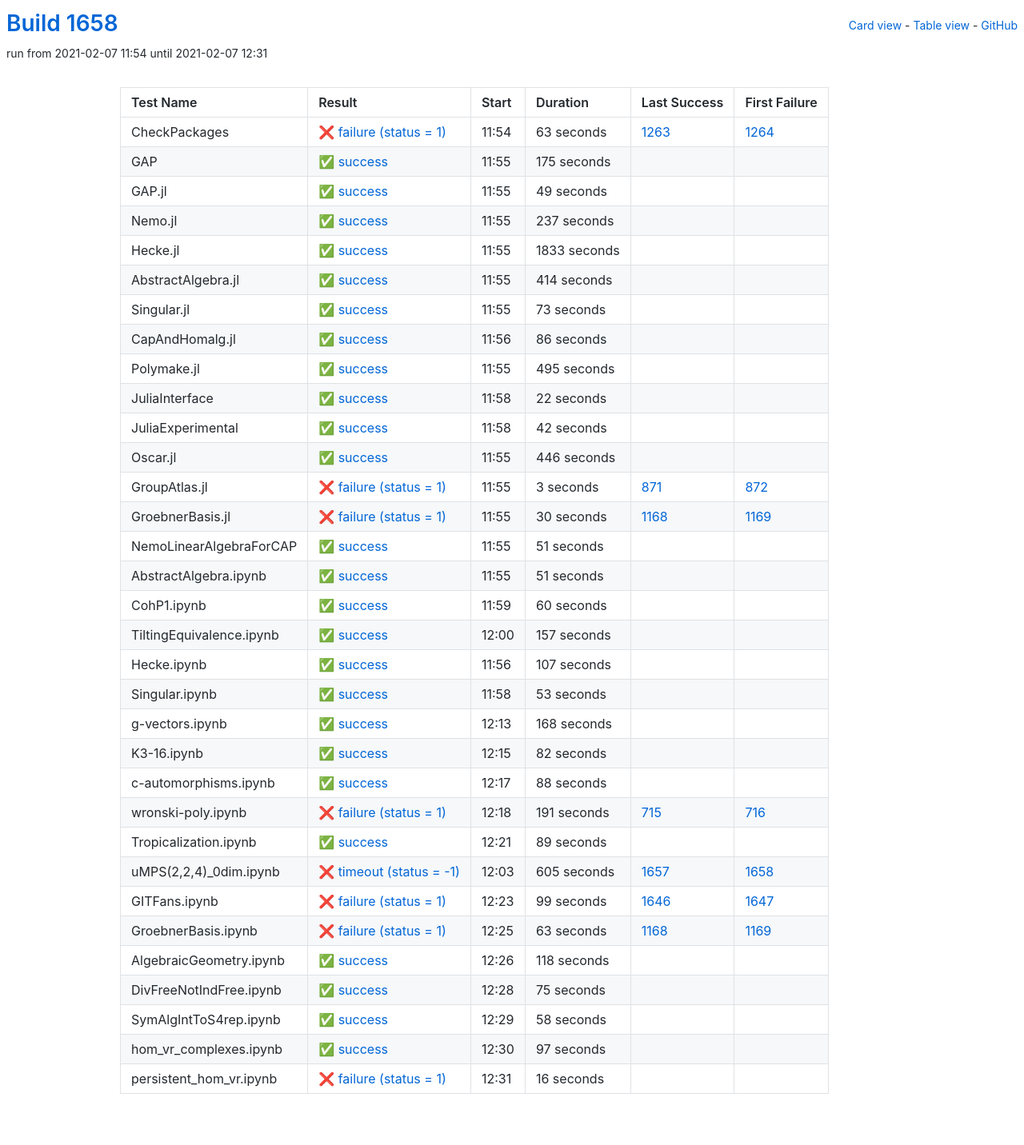
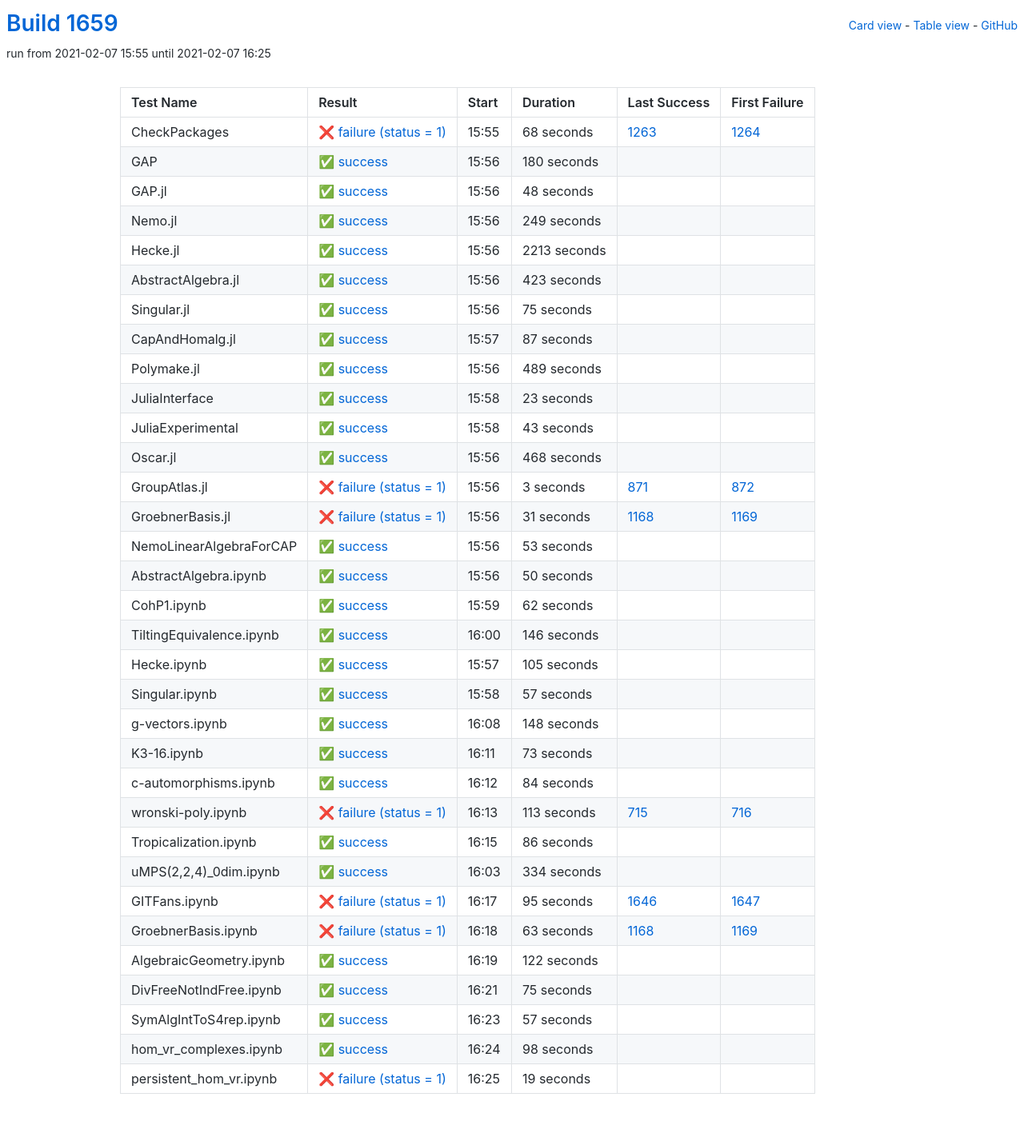
Before and after one commit to oscar-system/oscar-ci-status-stable, a Jekyll site: the page built from table.html, in a window 1280 px wide. Shown: the whole page at 80% size. Built offline with Jekyll 4.4.1, drawn with Linux system fonts in a browser that asks for light colours.

Commit message:
Build #1659

```diff
--- a/_data/ci.yml
+++ b/_data/ci.yml
@@ -1,6 +1,6 @@
 ---
-build: 1658
-build_url: https://oscarci.mathematik.uni-kl.de/job/oscar-stable/1658/
+build: 1659
+build_url: https://oscarci.mathematik.uni-kl.de/job/oscar-stable/1659/
 job: oscar-stable
 organization: oscar-system
 repo: oscar-ci-status-stable
@@ -8,152 +8,152 @@ repourl: https://github.com/oscar-system/oscar-ci-status-stable
 tests:
 - name: CheckPackages
   id: checkpackages
-  log: https://oscarci.mathematik.uni-kl.de/job/oscar-stable/1658/artifact/logs/build-1658/CheckPackages.log
-  start: 2021-02-07 11:54
+  log: https://oscarci.mathematik.uni-kl.de/job/oscar-stable/1659/artifact/logs/build-1659/CheckPackages.log
+  start: 2021-02-07 15:55
   success: false
   exitcode: 1
   status: failure
-  duration: 63
+  duration: 68
   last_success: 1263
   last_success_url: https://oscarci.mathematik.uni-kl.de/job/oscar-stable/1263/
   first_failure: 1264
   first_failure_url: https://oscarci.mathematik.uni-kl.de/job/oscar-stable/1264/
 - name: GAP
   id: gap
-  log: https://oscarci.mathematik.uni-kl.de/job/oscar-stable/1658/artifact/logs/build-1658/GAP.log
-  start: 2021-02-07 11:55
+  log: https://oscarci.mathematik.uni-kl.de/job/oscar-stable/1659/artifact/logs/build-1659/GAP.log
+  start: 2021-02-07 15:56
   success: true
   exitcode: 0
   status: success
-  duration: 175
+  duration: 180
   last_success: false
   last_success_url:
   first_failure: false
   first_failure_url:
 - name: GAP.jl
   id: gap-jl
-  log: https://oscarci.mathematik.uni-kl.de/job/oscar-stable/1658/artifact/logs/build-1658/GAP.jl.log
-  start: 2021-02-07 11:55
+  log: https://oscarci.mathematik.uni-kl.de/job/oscar-stable/1659/artifact/logs/build-1659/GAP.jl.log
+  start: 2021-02-07 15:56
   success: true
   exitcode: 0
   status: success
-  duration: 49
+  duration: 48
   last_success: false
   last_success_url:
   first_failure: false
   first_failure_url:
 - name: Nemo.jl
   id: nemo-jl
-  log: https://oscarci.mathematik.uni-kl.de/job/oscar-stable/1658/artifact/logs/build-1658/Nemo.jl.log
-  start: 2021-02-07 11:55
+  log: https://oscarci.mathematik.uni-kl.de/job/oscar-stable/1659/artifact/logs/build-1659/Nemo.jl.log
+  start: 2021-02-07 15:56
   success: true
   exitcode: 0
   status: success
-  duration: 237
+  duration: 249
   last_success: false
   last_success_url:
   first_failure: false
   first_failure_url:
 - name: Hecke.jl
   id: hecke-jl
-  log: https://oscarci.mathematik.uni-kl.de/job/oscar-stable/1658/artifact/logs/build-1658/Hecke.jl.log
-  start: 2021-02-07 11:55
+  log: https://oscarci.mathematik.uni-kl.de/job/oscar-stable/1659/artifact/logs/build-1659/Hecke.jl.log
+  start: 2021-02-07 15:56
   success: true
   exitcode: 0
   status: success
-  duration: 1833
+  duration: 2213
   last_success: false
   last_success_url:
   first_failure: false
   first_failure_url:
 - name: AbstractAlgebra.jl
   id: abstractalgebra-jl
-  log: https://oscarci.mathematik.uni-kl.de/job/oscar-stable/1658/artifact/logs/build-1658/AbstractAlgebra.jl.log
-  start: 2021-02-07 11:55
+  log: https://oscarci.mathematik.uni-kl.de/job/oscar-stable/1659/artifact/logs/build-1659/AbstractAlgebra.jl.log
+  start: 2021-02-07 15:56
   success: true
   exitcode: 0
   status: success
-  duration: 414
+  duration: 423
   last_success: false
   last_success_url:
   first_failure: false
   first_failure_url:
 - name: Singular.jl
   id: singular-jl
-  log: https://oscarci.mathematik.uni-kl.de/job/oscar-stable/1658/artifact/logs/build-1658/Singular.jl.log
-  start: 2021-02-07 11:55
+  log: https://oscarci.mathematik.uni-kl.de/job/oscar-stable/1659/artifact/logs/build-1659/Singular.jl.log
+  start: 2021-02-07 15:56
   success: true
   exitcode: 0
   status: success
-  duration: 73
+  duration: 75
   last_success: false
   last_success_url:
   first_failure: false
   first_failure_url:
 - name: CapAndHomalg.jl
   id: capandhomalg-jl
-  log: https://oscarci.mathematik.uni-kl.de/job/oscar-stable/1658/artifact/logs/build-1658/CapAndHomalg.jl.log
-  start: 2021-02-07 11:56
+  log: https://oscarci.mathematik.uni-kl.de/job/oscar-stable/1659/artifact/logs/build-1659/CapAndHomalg.jl.log
+  start: 2021-02-07 15:57
   success: true
   exitcode: 0
   status: success
-  duration: 86
+  duration: 87
   last_success: false
   last_success_url:
   first_failure: false
   first_failure_url:
 - name: Polymake.jl
   id: polymake-jl
-  log: https://oscarci.mathematik.uni-kl.de/job/oscar-stable/1658/artifact/logs/build-1658/Polymake.jl.log
-  start: 2021-02-07 11:55
+  log: https://oscarci.mathematik.uni-kl.de/job/oscar-stable/1659/artifact/logs/build-1659/Polymake.jl.log
+  start: 2021-02-07 15:56
   success: true
   exitcode: 0
   status: success
-  duration: 495
+  duration: 489
   last_success: false
   last_success_url:
   first_failure: false
   first_failure_url:
 - name: JuliaInterface
   id: juliainterface
-  log: https://oscarci.mathematik.uni-kl.de/job/oscar-stable/1658/artifact/logs/build-1658/JuliaInterface.log
-  start: 2021-02-07 11:58
+  log: https://oscarci.mathematik.uni-kl.de/job/oscar-stable/1659/artifact/logs/build-1659/JuliaInterface.log
+  start: 2021-02-07 15:58
   success: true
   exitcode: 0
   status: success
-  duration: 22
+  duration: 23
   last_success: false
   last_success_url:
   first_failure: false
   first_failure_url:
 - name: JuliaExperimental
   id: juliaexperimental
-  log: https://oscarci.mathematik.uni-kl.de/job/oscar-stable/1658/artifact/logs/build-1658/JuliaExperimental.log
-  start: 2021-02-07 11:58
+  log: https://oscarci.mathematik.uni-kl.de/job/oscar-stable/1659/artifact/logs/build-1659/JuliaExperimental.log
+  start: 2021-02-07 15:58
   success: true
   exitcode: 0
   status: success
-  duration: 42
+  duration: 43
   last_success: false
   last_success_url:
   first_failure: false
   first_failure_url:
 - name: Oscar.jl
   id: oscar-jl
-  log: https://oscarci.mathematik.uni-kl.de/job/oscar-stable/1658/artifact/logs/build-1658/Oscar.jl.log
-  start: 2021-02-07 11:55
+  log: https://oscarci.mathematik.uni-kl.de/job/oscar-stable/1659/artifact/logs/build-1659/Oscar.jl.log
+  start: 2021-02-07 15:56
   success: true
   exitcode: 0
   status: success
-  duration: 446
+  duration: 468
   last_success: false
   last_success_url:
   first_failure: false
   first_failure_url:
 - name: GroupAtlas.jl
   id: groupatlas-jl
-  log: https://oscarci.mathematik.uni-kl.de/job/oscar-stable/1658/artifact/logs/build-1658/GroupAtlas.jl.log
-  start: 2021-02-07 11:55
+  log: https://oscarci.mathematik.uni-kl.de/job/oscar-stable/1659/artifact/logs/build-1659/GroupAtlas.jl.log
+  start: 2021-02-07 15:56
   success: false
   exitcode: 1
   status: failure
@@ -164,80 +164,20 @@ tests:
   first_failure_url: https://oscarci.mathematik.uni-kl.de/job/oscar-stable/872/
 - name: GroebnerBasis.jl
   id: groebnerbasis-jl
-  log: https://oscarci.mathematik.uni-kl.de/job/oscar-stable/1658/artifact/logs/build-1658/GroebnerBasis.jl.log
-  start: 2021-02-07 11:55
+  log: https://oscarci.mathematik.uni-kl.de/job/oscar-stable/1659/artifact/logs/build-1659/GroebnerBasis.jl.log
+  start: 2021-02-07 15:56
   success: false
   exitcode: 1
   status: failure
-  duration: 30
+  duration: 31
   last_success: 1168
   last_success_url: https://oscarci.mathematik.uni-kl.de/job/oscar-stable/1168/
   first_failure: 1169
   first_failure_url: https://oscarci.mathematik.uni-kl.de/job/oscar-stable/1169/
 - name: NemoLinearAlgebraForCAP
   id: nemolinearalgebraforcap
-  log: https://oscarci.mathematik.uni-kl.de/job/oscar-stable/1658/artifact/logs/build-1658/NemoLinearAlgebraForCAP.log
-  start: 2021-02-07 11:55
-  success: true
-  exitcode: 0
-  status: success
-  duration: 51
-  last_success: false
-  last_success_url:
-  first_failure: false
-  first_failure_url:
-- name: AbstractAlgebra.ipynb
-  id: abstractalgebra-ipynb
-  log: https://oscarci.mathematik.uni-kl.de/job/oscar-stable/1658/artifact/logs/build-1658/AbstractAlgebra.ipynb.log
-  start: 2021-02-07 11:55
-  success: true
-  exitcode: 0
-  status: success
-  duration: 51
-  last_success: false
-  last_success_url:
-  first_failure: false
-  first_failure_url:
-- name: CohP1.ipynb
-  id: cohp1-ipynb
-  log: https://oscarci.mathematik.uni-kl.de/job/oscar-stable/1658/artifact/logs/build-1658/CohP1.ipynb.log
-  start: 2021-02-07 11:59
-  success: true
-  exitcode: 0
-  status: success
-  duration: 60
-  last_success: false
-  last_success_url:
-  first_failure: false
-  first_failure_url:
-- name: TiltingEquivalence.ipynb
-  id: tiltingequivalence-ipynb
-  log: https://oscarci.mathematik.uni-kl.de/job/oscar-stable/1658/artifact/logs/build-1658/TiltingEquivalence.ipynb.log
-  start: 2021-02-07 12:00
-  success: true
-  exitcode: 0
-  status: success
-  duration: 157
-  last_success: false
-  last_success_url:
-  first_failure: false
-  first_failure_url:
-- name: Hecke.ipynb
-  id: hecke-ipynb
-  log: https://oscarci.mathematik.uni-kl.de/job/oscar-stable/1658/artifact/logs/build-1658/Hecke.ipynb.log
-  start: 2021-02-07 11:56
-  success: true
-  exitcode: 0
-  status: success
-  duration: 107
-  last_success: false
-  last_success_url:
-  first_failure: false
-  first_failure_url:
-- name: Singular.ipynb
-  id: singular-ipynb
-  log: https://oscarci.mathematik.uni-kl.de/job/oscar-stable/1658/artifact/logs/build-1658/Singular.ipynb.log
-  start: 2021-02-07 11:58
+  log: https://oscarci.mathematik.uni-kl.de/job/oscar-stable/1659/artifact/logs/build-1659/NemoLinearAlgebraForCAP.log
+  start: 2021-02-07 15:56
   success: true
   exitcode: 0
   status: success
@@ -246,94 +186,154 @@ tests:
   last_success_url:
   first_failure: false
   first_failure_url:
-- name: g-vectors.ipynb
-  id: g-vectors-ipynb
-  log: https://oscarci.mathematik.uni-kl.de/job/oscar-stable/1658/artifact/logs/build-1658/g-vectors.ipynb.log
-  start: 2021-02-07 12:13
+- name: AbstractAlgebra.ipynb
+  id: abstractalgebra-ipynb
+  log: https://oscarci.mathematik.uni-kl.de/job/oscar-stable/1659/artifact/logs/build-1659/AbstractAlgebra.ipynb.log
+  start: 2021-02-07 15:56
   success: true
   exitcode: 0
   status: success
-  duration: 168
+  duration: 50
+  last_success: false
+  last_success_url:
+  first_failure: false
+  first_failure_url:
+- name: CohP1.ipynb
+  id: cohp1-ipynb
+  log: https://oscarci.mathematik.uni-kl.de/job/oscar-stable/1659/artifact/logs/build-1659/CohP1.ipynb.log
+  start: 2021-02-07 15:59
+  success: true
+  exitcode: 0
+  status: success
+  duration: 62
+  last_success: false
+  last_success_url:
+  first_failure: false
+  first_failure_url:
+- name: TiltingEquivalence.ipynb
+  id: tiltingequivalence-ipynb
+  log: https://oscarci.mathematik.uni-kl.de/job/oscar-stable/1659/artifact/logs/build-1659/TiltingEquivalence.ipynb.log
+  start: 2021-02-07 16:00
+  success: true
+  exitcode: 0
+  status: success
+  duration: 146
+  last_success: false
+  last_success_url:
+  first_failure: false
+  first_failure_url:
+- name: Hecke.ipynb
+  id: hecke-ipynb
+  log: https://oscarci.mathematik.uni-kl.de/job/oscar-stable/1659/artifact/logs/build-1659/Hecke.ipynb.log
+  start: 2021-02-07 15:57
+  success: true
+  exitcode: 0
+  status: success
+  duration: 105
+  last_success: false
+  last_success_url:
+  first_failure: false
+  first_failure_url:
+- name: Singular.ipynb
+  id: singular-ipynb
+  log: https://oscarci.mathematik.uni-kl.de/job/oscar-stable/1659/artifact/logs/build-1659/Singular.ipynb.log
+  start: 2021-02-07 15:58
+  success: true
+  exitcode: 0
+  status: success
+  duration: 57
+  last_success: false
+  last_success_url:
+  first_failure: false
+  first_failure_url:
+- name: g-vectors.ipynb
+  id: g-vectors-ipynb
+  log: https://oscarci.mathematik.uni-kl.de/job/oscar-stable/1659/artifact/logs/build-1659/g-vectors.ipynb.log
+  start: 2021-02-07 16:08
+  success: true
+  exitcode: 0
+  status: success
+  duration: 148
   last_success: false
   last_success_url:
   first_failure: false
   first_failure_url:
 - name: K3-16.ipynb
   id: k3-16-ipynb
-  log: https://oscarci.mathematik.uni-kl.de/job/oscar-stable/1658/artifact/logs/build-1658/K3-16.ipynb.log
-  start: 2021-02-07 12:15
+  log: https://oscarci.mathematik.uni-kl.de/job/oscar-stable/1659/artifact/logs/build-1659/K3-16.ipynb.log
+  start: 2021-02-07 16:11
   success: true
   exitcode: 0
   status: success
-  duration: 82
+  duration: 73
   last_success: false
   last_success_url:
   first_failure: false
   first_failure_url:
 - name: c-automorphisms.ipynb
   id: c-automorphisms-ipynb
-  log: https://oscarci.mathematik.uni-kl.de/job/oscar-stable/1658/artifact/logs/build-1658/c-automorphisms.ipynb.log
-  start: 2021-02-07 12:17
+  log: https://oscarci.mathematik.uni-kl.de/job/oscar-stable/1659/artifact/logs/build-1659/c-automorphisms.ipynb.log
+  start: 2021-02-07 16:12
   success: true
   exitcode: 0
   status: success
-  duration: 88
+  duration: 84
   last_success: false
   last_success_url:
   first_failure: false
   first_failure_url:
 - name: wronski-poly.ipynb
   id: wronski-poly-ipynb
-  log: https://oscarci.mathematik.uni-kl.de/job/oscar-stable/1658/artifact/logs/build-1658/wronski-poly.ipynb.log
-  start: 2021-02-07 12:18
+  log: https://oscarci.mathematik.uni-kl.de/job/oscar-stable/1659/artifact/logs/build-1659/wronski-poly.ipynb.log
+  start: 2021-02-07 16:13
   success: false
   exitcode: 1
   status: failure
-  duration: 191
+  duration: 113
   last_success: 715
   last_success_url: https://oscarci.mathematik.uni-kl.de/job/oscar-stable/715/
   first_failure: 716
   first_failure_url: https://oscarci.mathematik.uni-kl.de/job/oscar-stable/716/
 - name: Tropicalization.ipynb
   id: tropicalization-ipynb
-  log: https://oscarci.mathematik.uni-kl.de/job/oscar-stable/1658/artifact/logs/build-1658/Tropicalization.ipynb.log
-  start: 2021-02-07 12:21
+  log: https://oscarci.mathematik.uni-kl.de/job/oscar-stable/1659/artifact/logs/build-1659/Tropicalization.ipynb.log
+  start: 2021-02-07 16:15
   success: true
   exitcode: 0
   status: success
-  duration: 89
+  duration: 86
   last_success: false
   last_success_url:
   first_failure: false
   first_failure_url:
 - name: uMPS(2,2,4)_0dim.ipynb
   id: umps-2-2-4-0dim-ipynb
-  log: https://oscarci.mathematik.uni-kl.de/job/oscar-stable/1658/artifact/logs/build-1658/uMPS-2-2-4-_0dim.ipynb.log
-  start: 2021-02-07 12:03
-  success: false
-  exitcode: -1
-  status: timeout
-  duration: 605
-  last_success: 1657
-  last_success_url: https://oscarci.mathematik.uni-kl.de/job/oscar-stable/1657/
-  first_failure: 1658
-  first_failure_url: https://oscarci.mathematik.uni-kl.de/job/oscar-stable/1658/
+  log: https://oscarci.mathematik.uni-kl.de/job/oscar-stable/1659/artifact/logs/build-1659/uMPS-2-2-4-_0dim.ipynb.log
+  start: 2021-02-07 16:03
+  success: true
+  exitcode: 0
+  status: success
+  duration: 334
+  last_success: false
+  last_success_url:
+  first_failure: false
+  first_failure_url:
 - name: GITFans.ipynb
   id: gitfans-ipynb
-  log: https://oscarci.mathematik.uni-kl.de/job/oscar-stable/1658/artifact/logs/build-1658/GITFans.ipynb.log
-  start: 2021-02-07 12:23
+  log: https://oscarci.mathematik.uni-kl.de/job/oscar-stable/1659/artifact/logs/build-1659/GITFans.ipynb.log
+  start: 2021-02-07 16:17
   success: false
   exitcode: 1
   status: failure
-  duration: 99
+  duration: 95
   last_success: 1646
   last_success_url: https://oscarci.mathematik.uni-kl.de/job/oscar-stable/1646/
   first_failure: 1647
   first_failure_url: https://oscarci.mathematik.uni-kl.de/job/oscar-stable/1647/
 - name: GroebnerBasis.ipynb
   id: groebnerbasis-ipynb
-  log: https://oscarci.mathematik.uni-kl.de/job/oscar-stable/1658/artifact/logs/build-1658/GroebnerBasis.ipynb.log
-  start: 2021-02-07 12:25
+  log: https://oscarci.mathematik.uni-kl.de/job/oscar-stable/1659/artifact/logs/build-1659/GroebnerBasis.ipynb.log
+  start: 2021-02-07 16:18
   success: false
   exitcode: 1
   status: failure
@@ -344,20 +344,20 @@ tests:
   first_failure_url: https://oscarci.mathematik.uni-kl.de/job/oscar-stable/1169/
 - name: AlgebraicGeometry.ipynb
   id: algebraicgeometry-ipynb
-  log: https://oscarci.mathematik.uni-kl.de/job/oscar-stable/1658/artifact/logs/build-1658/AlgebraicGeometry.ipynb.log
-  start: 2021-02-07 12:26
+  log: https://oscarci.mathematik.uni-kl.de/job/oscar-stable/1659/artifact/logs/build-1659/AlgebraicGeometry.ipynb.log
+  start: 2021-02-07 16:19
   success: true
   exitcode: 0
   status: success
-  duration: 118
+  duration: 122
   last_success: false
   last_success_url:
   first_failure: false
   first_failure_url:
 - name: DivFreeNotIndFree.ipynb
   id: divfreenotindfree-ipynb
-  log: https://oscarci.mathematik.uni-kl.de/job/oscar-stable/1658/artifact/logs/build-1658/DivFreeNotIndFree.ipynb.log
-  start: 2021-02-07 12:28
+  log: https://oscarci.mathematik.uni-kl.de/job/oscar-stable/1659/artifact/logs/build-1659/DivFreeNotIndFree.ipynb.log
+  start: 2021-02-07 16:21
   success: true
   exitcode: 0
   status: success
@@ -368,36 +368,36 @@ tests:
   first_failure_url:
 - name: SymAlgIntToS4rep.ipynb
   id: symalginttos4rep-ipynb
-  log: https://oscarci.mathematik.uni-kl.de/job/oscar-stable/1658/artifact/logs/build-1658/SymAlgIntToS4rep.ipynb.log
-  start: 2021-02-07 12:29
+  log: https://oscarci.mathematik.uni-kl.de/job/oscar-stable/1659/artifact/logs/build-1659/SymAlgIntToS4rep.ipynb.log
+  start: 2021-02-07 16:23
   success: true
   exitcode: 0
   status: success
-  duration: 58
+  duration: 57
   last_success: false
   last_success_url:
   first_failure: false
   first_failure_url:
 - name: hom_vr_complexes.ipynb
   id: hom-vr-complexes-ipynb
-  log: https://oscarci.mathematik.uni-kl.de/job/oscar-stable/1658/artifact/logs/build-1658/hom_vr_complexes.ipynb.log
-  start: 2021-02-07 12:30
+  log: https://oscarci.mathematik.uni-kl.de/job/oscar-stable/1659/artifact/logs/build-1659/hom_vr_complexes.ipynb.log
+  start: 2021-02-07 16:24
   success: true
   exitcode: 0
   status: success
-  duration: 97
+  duration: 98
   last_success: false
   last_success_url:
   first_failure: false
   first_failure_url:
 - name: persistent_hom_vr.ipynb
   id: persistent-hom-vr-ipynb
-  log: https://oscarci.mathematik.uni-kl.de/job/oscar-stable/1658/artifact/logs/build-1658/persistent_hom_vr.ipynb.log
-  start: 2021-02-07 12:31
+  log: https://oscarci.mathematik.uni-kl.de/job/oscar-stable/1659/artifact/logs/build-1659/persistent_hom_vr.ipynb.log
+  start: 2021-02-07 16:25
   success: false
   exitcode: 1
   status: failure
-  duration: 16
+  duration: 19
   last_success: false
   last_success_url:
   first_failure: false
```
Also changed, not shown: README.md.
